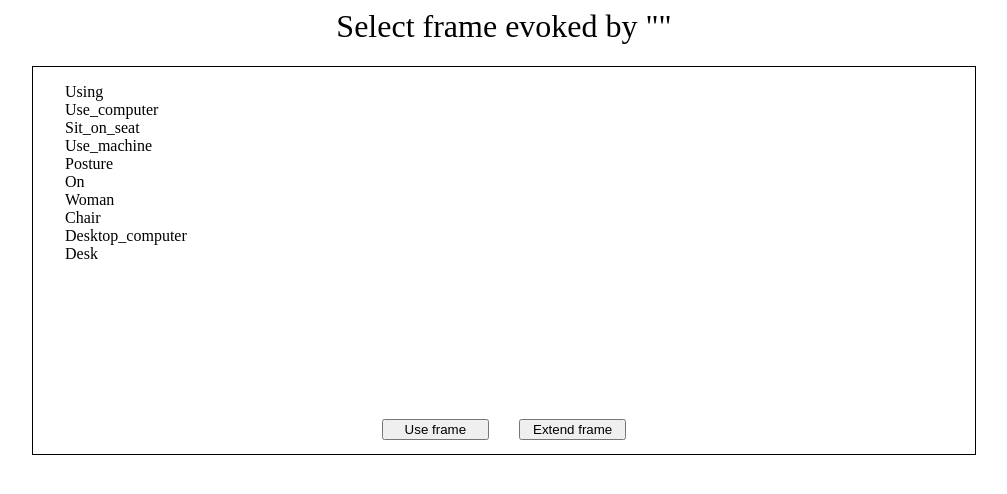
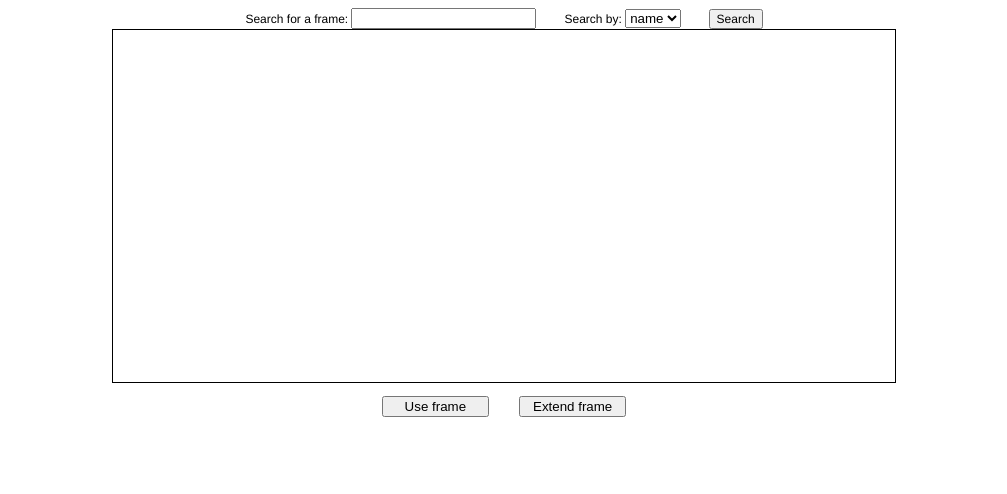
Before and after one commit to daniel-bauer/vignette-annotation-tool, a Django app: template annotation_tool/annotation_tool/templates/newInstance.html in a window 1280 px wide. Shown: the top 494 px of the page, without its empty margins (136-1143 px from the left). Run offline with Django 3.2, Linux system fonts and the light colour scheme; the template is opened without the code that fills it: values that come from a table or form of the project are taken from there, others are empty; data comes from the database, SQL or seed files in the repository; parts of the project's set-up code (start-up, migrations or seed data) failed here and were passed over.

Commit message:
Implemented basic frame search on database

```diff
--- a/annotation_tool/annotation_tool/templates/newInstance.html
+++ b/annotation_tool/annotation_tool/templates/newInstance.html
@@ -8,6 +8,7 @@
             var sceneId='{{scene_id}}';
             var corpusId='{{corpus_id}}';
             var sentenceId='{{sentence_id}}';
+            var results = {{results|safe}};
         </script>
 
         <script type="text/javascript" src="http://127.0.0.1:8000/media/jquery-1.8.2.min.js"></script>
@@ -15,10 +16,26 @@
     </head>
     <body>
         <h1></h1>
-        <div id="frame-select-area">
-            <ul id="frame-list"></ul>
-            <input type="submit" value="Use frame" onClick="createInstance();"/>
-            <input type="submit" value="Extend frame" onClick="createInstance();"/>
+        <form name="search" method="get">
+            <input type="hidden" name="corpus_id" value="{{corpus_id}}"/>
+            <input type="hidden" name="scene_id" value="{{scene_id}}"/>
+            <input type="hidden" name="sentence_id" value="{{sentence_id}}"/>
+            <input type="hidden" name="word" value="{{word}}"/>
+            <input type="hidden" name="word_position" value="{{word_position}}"/>
+
+            <span class="input">Search for a frame: <input name="query" type="text"/></span>
+
+            <span class="input">Search by:
+                <select name="search-type">
+                    <option value="name">name</option>
+                </select>
+            </span>
+
+            <input type="submit" class="input" value="Search"/>
         </div>
+
+        <ul id="frame-list"></ul>
+        <input class="create" type="submit" value="Use frame" onClick="createInstance();"/>
+        <input class="create" type="submit" value="Extend frame" onClick="createInstance();"/>
     </body>
 </html>
--- a/annotation_tool/annotation_tool/views.py
+++ b/annotation_tool/annotation_tool/views.py
@@ -4,6 +4,7 @@ from django.shortcuts import render
 from django.template.loader import render_to_string
 from models import *
 from django.http import HttpResponse
+from django.core import serializers
 import json
 import pprint
 import pygraphviz as pgv
@@ -165,6 +166,13 @@ def create_frameelements(request):
    FrameElements.create(frame_name,fe_name,core_status,framenet_id)
    return HttpResponse("SUCCESS")
 
+# Retrieve frame search data from server
+def search(searchType, query):
+   results = []
+   if(searchType == 'name'):
+       results = Frames.objects.filter(name__icontains=query)
+   return results
+
 #to open a new window where the new instance can be created
 def new_instances(request):
    scene_id = request.GET.get('scene_id')
@@ -172,8 +180,19 @@ def new_instances(request):
    sentence_id = request.GET.get('sentence_id')
    word = request.GET.get('word')
    word_position = request.GET.get('word_position')
-   return render_to_response('newInstance.html',{'scene_id':scene_id,'corpus_id':corpus_id,'sentence_id':sentence_id,'word':word,'word_position':word_position})
+   searchType = request.GET.get('search-type')
+   query = request.GET.get('query')
+   results = []
+   if(searchType == None or query == ''):
+       results = Frames.objects.all();
+       for result in results:
+           print(result.name)
+   else:
+       results = search(searchType, query)
 
+   results_json = serializers.serialize('json', results[:100])
+
+   return render_to_response('newInstance.html',{'scene_id':scene_id,'corpus_id':corpus_id,'sentence_id':sentence_id,'word':word,'word_position':word_position,'results':results_json})
 
 class AnnotationToolView(TemplateView):
    template_name ="base.html"
--- a/annotation_tool/media/new-instance.css
+++ b/annotation_tool/media/new-instance.css
@@ -6,28 +6,55 @@ h1 {
     font-weight: normal;
 }
 
-#frame-select-area {
-    margin: 1em 10em;
-    border: .1em;
-    border-color: #000000;
-    border-style: solid;
+.input {
+    margin: 0 1em;
+    font-size: .75em;
+    font-family: Helvetica;
 }
 
 #frame-list {
-    height: 20em;
+    margin: 0 15em;
+    border: 1px;
+    border-color: #000000;
+    border-style: solid;
+    height: 22em;
     overflow: auto;
     text-align: left;
     list-style-type: none;
     padding: 0;
-    margin-left: 2em;
+}
+
+.frame {
+    padding: .5em;
+    border-top: 1px;
+    border-bottom: 0;
+    border-left: 0;
+    border-right: 0;
+    border-color: #000000;
+    border-style: dashed;
+
+    -webkit-touch-callout: none;
+    -webkit-user-select: none;
+    -khtml-user-select: none;
+    -moz-user-select: none;
+    -ms-user-select: none;
+    user-select: none;
+}
+
+.topframe {
+    border: 0;
+}
+
+.frame-text {
+    margin-left: 1em;
 }
 
 .selected {
     background: yellow;
 }
 
-input {
-    margin: 0 1em;
+.create {
+    margin: 1em;
     margin-bottom: 1em;
     width: 8em;
 }
--- a/annotation_tool/media/newInstance.js
+++ b/annotation_tool/media/newInstance.js
@@ -1,37 +1,56 @@
 $(document).ready(function() {
-    $('h1').html('Select frame evoked by "' + word + '"');
-    getFrames();
+    var header = '';
+    if(word == '') {
+        header = 'Select implicitly evoked frame';
+    }
+    else {
+        header = 'Select frame evoked by "' + word + '"';
+    }
+    $('h1').html(header);
 
-    // Highlight selected frame, unhighlight previously selected frame
-    var selectedFrameID = '';
-    $('#frame-list').on('click', '.frame', function() {
-        if(selectedFrameID != '') {
-            $('#frame-list li#' + selectedFrameID).removeClass('selected');
-        }
-        $(this).addClass('selected');
-        selectedFrameID = $(this).attr('id');
-    });
+    populateFrameList();
+    toggleSelectedFrame();
 });
 
-function getFrames() {
-    jQuery.ajax({
-        url: 'http://127.0.0.1:8000/frames',
-        type: 'get',
-        dataType: 'text',
-        success:function(data)
-        {
-            frames = data.replace(/&quot;/ig,'"');
-            frames = jQuery.parseJSON(frames);
-            populateFrameList(frames);
+function populateFrameList() {
+    var frameList = $('#frame-list');
+    var i = 0;
+    $.each(results, function(index,value) {
+        var text = '<span class=frame-text>' + value.fields.name + '</span>';
+
+        // Give it topframe class if it is the first item
+        var fclass = '"';
+        if(i == 0 ) {
+            fclass = ' topframe"';
         }
+
+        var newItem = '<li class="frame' + fclass + ' id=' +  value.fields.name + '>' + text + '</li>';
+        frameList.append(newItem);
+
+        i = 1;
     });
 }
 
-function populateFrameList(frames) {
-    var frameList = $('#frame-list');
-    $.each(frames, function(index,value){
-        var newItem = '<li class = "frame" id=' + value.name + '>' + value.name + '</li>';
-        frameList.append(newItem);
+function toggleSelectedFrame() {
+    var selectedFrameID = '';
+    $('#frame-list').on('click', '.frame', function() {
+        $(this).toggleClass('selected');
+
+        var thisID = $(this).attr('id');
+        if(selectedFrameID != '') {
+            var toUnselect = $('#frame-list li#' + selectedFrameID);
+            toUnselect.removeClass('selected');
+
+            if(thisID == toUnselect.attr('id')) {
+                selectedFrameID = '';
+            }
+            else {
+                selectedFrameID = thisID;
+            }
+        }
+        else {
+            selectedFrameID = thisID;
+        }
     });
 }
 
```
